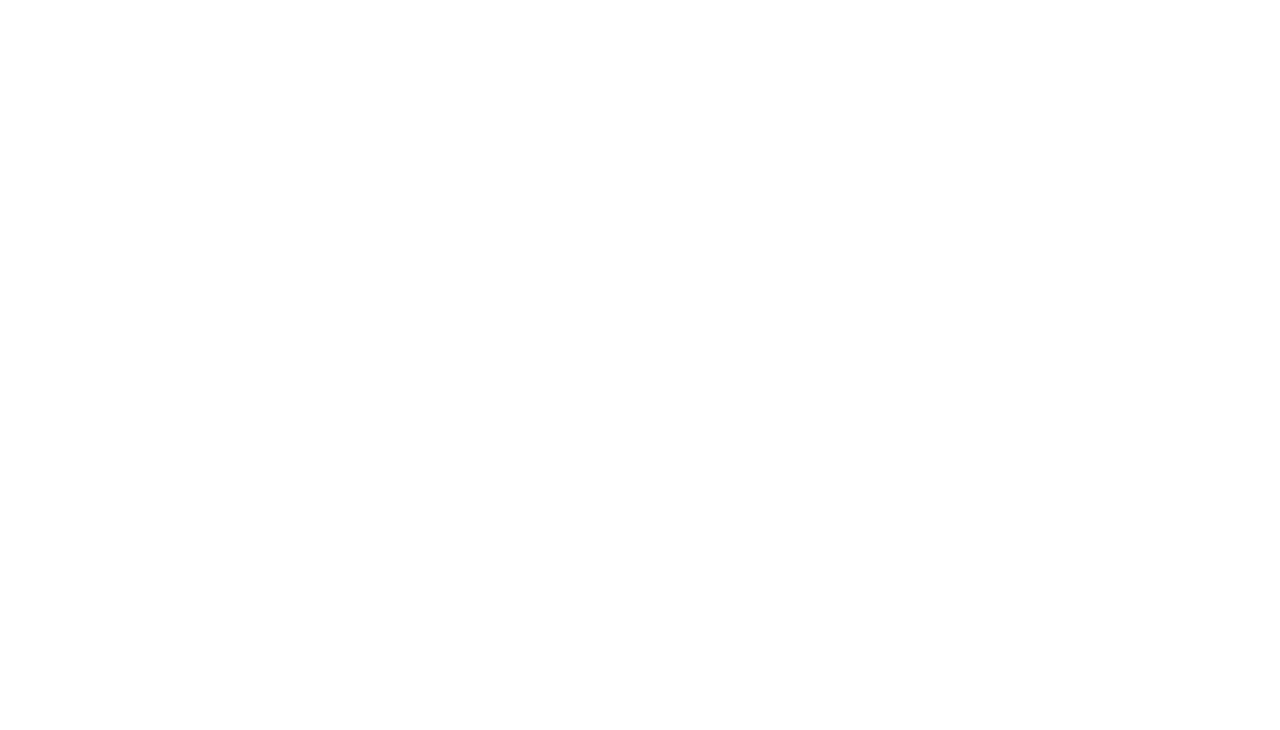
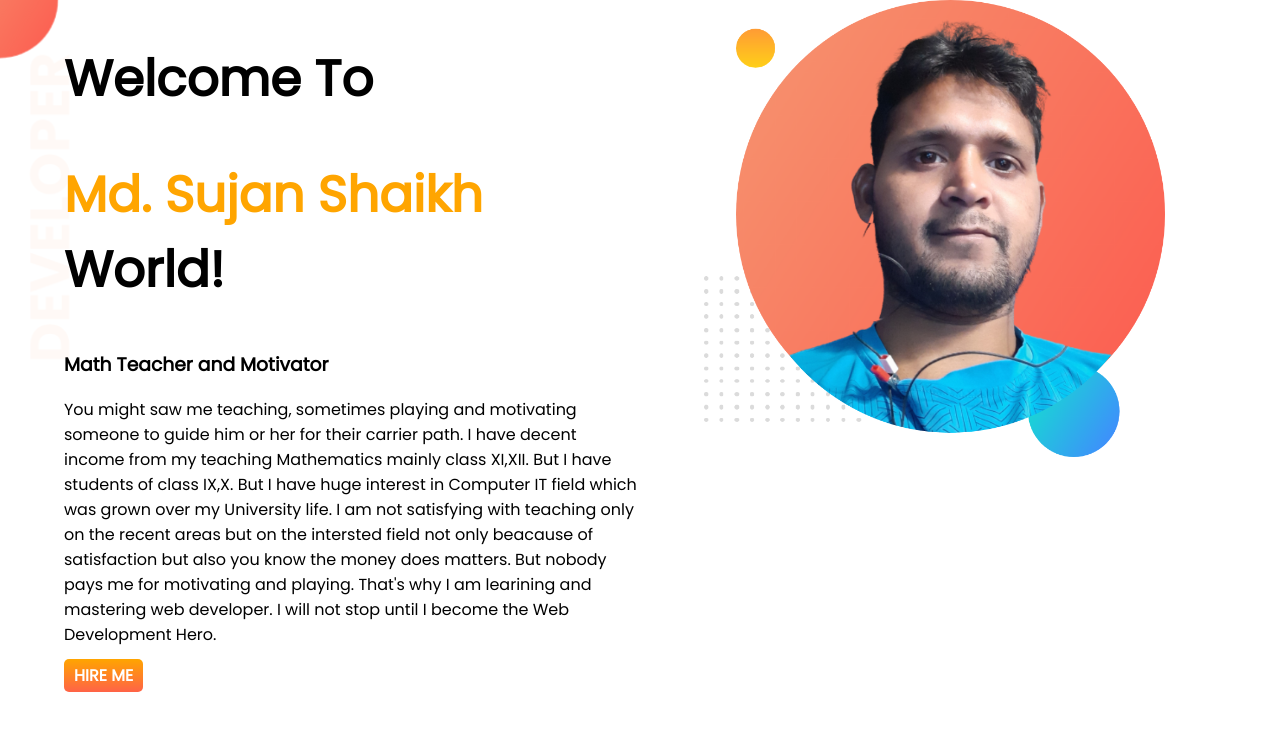
Before and after one commit to sujanshaikh369/developer-portfolio, a plain HTML site: page index.html in a window 1280 px wide. Drawn offline with Linux system fonts and the light colour scheme.

Commit message:
top banner added

```diff
--- a/index.html
+++ b/index.html
@@ -1,13 +1,38 @@
 <!DOCTYPE html>
 <html lang="en">
+
 <head>
     <meta charset="UTF-8">
     <meta http-equiv="X-UA-Compatible" content="IE=edge">
     <meta name="viewport" content="width=device-width, initial-scale=1.0">
-    <title>Developer-Portfolio</title>
+    <title>Sujan Shaikh Portfolio</title>
+    <link rel="preconnect" href="https://fonts.googleapis.com">
+    <link rel="preconnect" href="https://fonts.gstatic.com" crossorigin>
+    <link href="https://fonts.googleapis.com/css2?family=Poppins&display=swap" rel="stylesheet">
     <link rel="stylesheet" href="style.css">
 </head>
+
 <body>
+    <section class="top-banner">
+        <div class="half-width">
+            <h1>Welcome To</h1>
+            <h1><span class="orange-color">Md. Sujan Shaikh</span> World!</h1>
+            <h3>Math Teacher and Motivator</h3>
+            <p>You might saw me teaching, sometimes playing and motivating someone to guide him or her for their carrier
+                path. I have decent income from my teaching Mathematics mainly class XI,XII. But I have students of
+                class
+                IX,X. But I have huge interest in Computer IT field which was grown over my University life. I am not
+                satisfying with teaching only on the recent areas but on the intersted field not only beacause of
+                satisfaction but also you know the money does matters. But nobody pays me for motivating and playing.
+                That's
+                why I am learining and mastering web developer. I will not stop until I become the Web Development Hero.
+            </p>
+            <a class="link-button" target="_blank" href="#">HIRE ME</a>
+        </div>
+        <div class="half-width">
+            <img src="images/sujan1.png" alt="">
+        </div>
+    </section>
+</body>
 
-</body>
 </html>
--- a/style.css
+++ b/style.css
@@ -0,0 +1,34 @@
+body{
+    font-family: 'Poppins', sans-serif;
+    margin: 0;
+}
+
+h1{
+    font-size: 50px;
+}
+
+.orange-color{
+    color: orange;
+}
+section{
+    display:flex;
+}
+.half-width{
+    width: 50%;
+    padding-left: 5%;
+}
+.half-width img{
+    width: 80%;
+}
+.link-button{
+    color:white;
+    text-decoration: none;
+    border-radius: 5px;
+    background-image: linear-gradient(orange, tomato);
+    font-weight: 700;
+    padding: 5px 10px;
+}
+.top-banner{
+    background-image: url(images/top-banner.png);
+    background-repeat: no-repeat;
+}
```
Also changed, not shown: images/Dhrubo-removebg-preview.png (added), images/Niloy-removebg-preview.png (added), images/books-removebg-preview.png (added), images/chess-removebg-preview.png (added), images/disturb-removebg-preview.png (added), images/dream-bg.png (added), images/exp-bg.png (added), images/jhankar.png (added), images/jhankar2.png (added), images/me-removebg-preview.png (added), images/mix_bg.png (added), images/my-bg.png (added), images/my-bg2.png (added), images/realsmile-removebg-preview.png (added), 2 more files.
